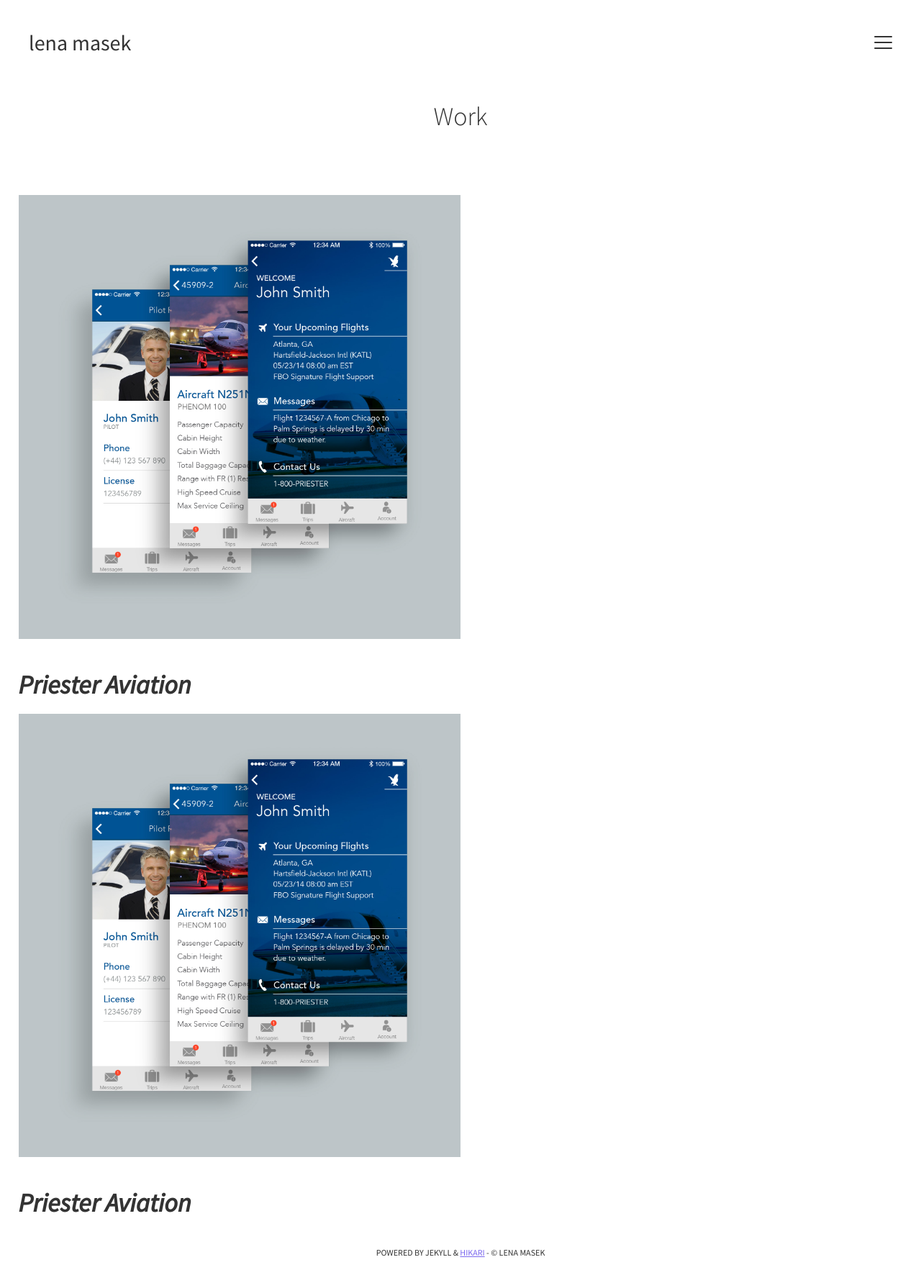
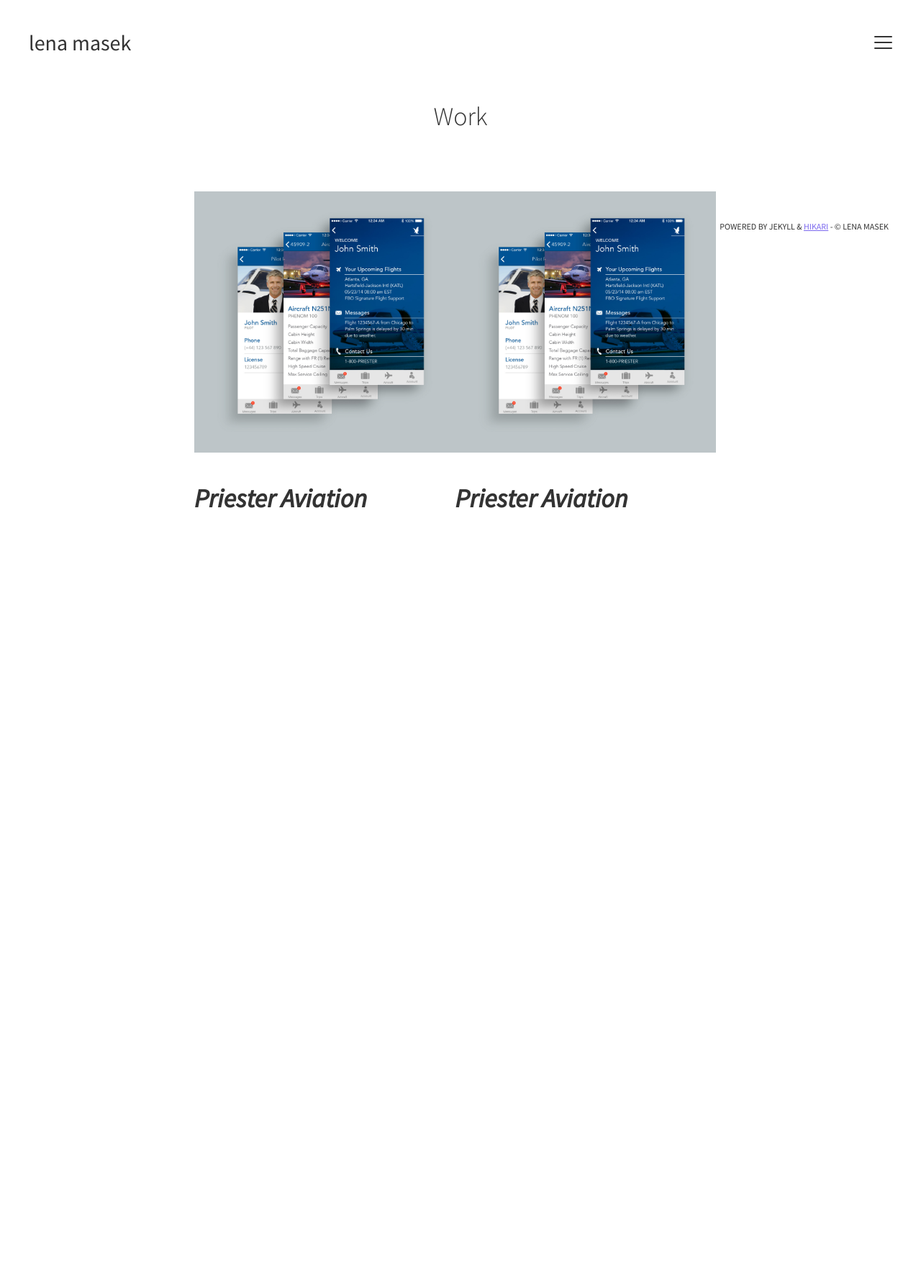
Before and after one commit to lenamasek/lenamasek.github.io, a Jekyll site: the page built from work/index.html, in a window 1280 px wide. Shown: the whole page at 72% size. Built offline with Jekyll 4.4.1, drawn with Linux system fonts in a browser that asks for light colours; after the commit the page ends 900 px from its top, so only the background shows below that.

Commit message:
work page

```diff
--- a/work/index.html
+++ b/work/index.html
@@ -10,20 +10,20 @@
      <h1 class="page-title" itemprop="name headline">Work</h1>
 </section>
 
-<div class="col">
-<div class="span_3_of_6">
+<section class="single-wrap">
+<div class="col span_3_of_6">
 	<img src="{{ site.baseurl }}/assets/img/pa-2.jpg">
 
 	<h2>Priester Aviation</h2>
 </div>
 
 
-
-<div class="span_3_of_6 last">
+<div class="col span_3_of_6 last">
 	<img src="{{ site.baseurl }}/assets/img/pa-2.jpg">
 
 	<h2>Priester Aviation</h2>
 
 </div>
+</section>
 
 </div>
```
